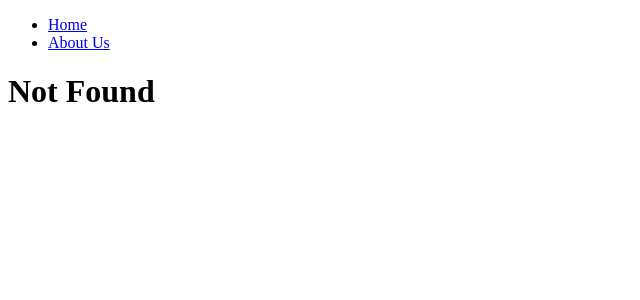
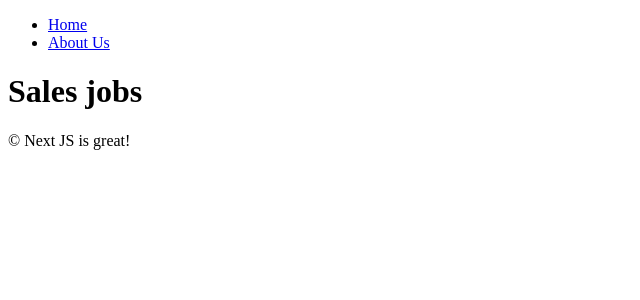
Before and after one commit to SonMinSeock/nextjs14-beginner, a Next.js app: page /about-us/company/jobs/sales in a window 1280 px wide. Before the commit this address had no page. Shown: the top 300 px of the page, without its empty margins (0-640 px from the left). Built offline with nearby package versions, Linux system fonts and the light colour scheme.

Commit message:
feat: Layouts - 루트 레이아웃 설계 - about-us 경로에 대한 레이아웃 설계

```diff
--- /dev/null
+++ b/app/about-us/company/jobs/sales/page.tsx
@@ -0,0 +1,3 @@
+export default function Sales() {
+  return <h1>Sales jobs</h1>;
+}
--- /dev/null
+++ b/app/about-us/layout.tsx
@@ -0,0 +1,12 @@
+export default function AboutUsLayout({
+  children,
+}: {
+  children: React.ReactNode;
+}) {
+  return (
+    <div>
+      {children}
+      &copy; Next JS is great!
+    </div>
+  );
+}
--- a/app/about-us/page.tsx
+++ b/app/about-us/page.tsx
@@ -1,9 +1,6 @@
-import Navigation from '../../components/navigation';
-
 export default function AboutUs() {
   return (
     <div>
-      <Navigation />
       <h1>About us!</h1>
     </div>
   );
--- a/app/layout.tsx
+++ b/app/layout.tsx
@@ -1,3 +1,5 @@
+import Navigation from '../components/navigation';
+
 export const metadata = {
   title: 'Next.js',
   description: 'Generated by Next.js',
@@ -10,7 +12,10 @@
 }) {
   return (
     <html lang='en'>
-      <body>{children}</body>
+      <body>
+        <Navigation />
+        {children}
+      </body>
     </html>
   );
 }
--- a/app/not-found.tsx
+++ b/app/not-found.tsx
@@ -1,9 +1,6 @@
-import Navigation from '../components/navigation';
-
 export default function NotFound() {
   return (
     <div>
-      <Navigation />
       <h1>Not Found</h1>
     </div>
   );
--- a/app/page.tsx
+++ b/app/page.tsx
@@ -1,9 +1,6 @@
-import Navigation from '../components/navigation';
-
 export default function Home() {
   return (
     <div>
-      <Navigation />
       <h1>Home</h1>
     </div>
   );
```
